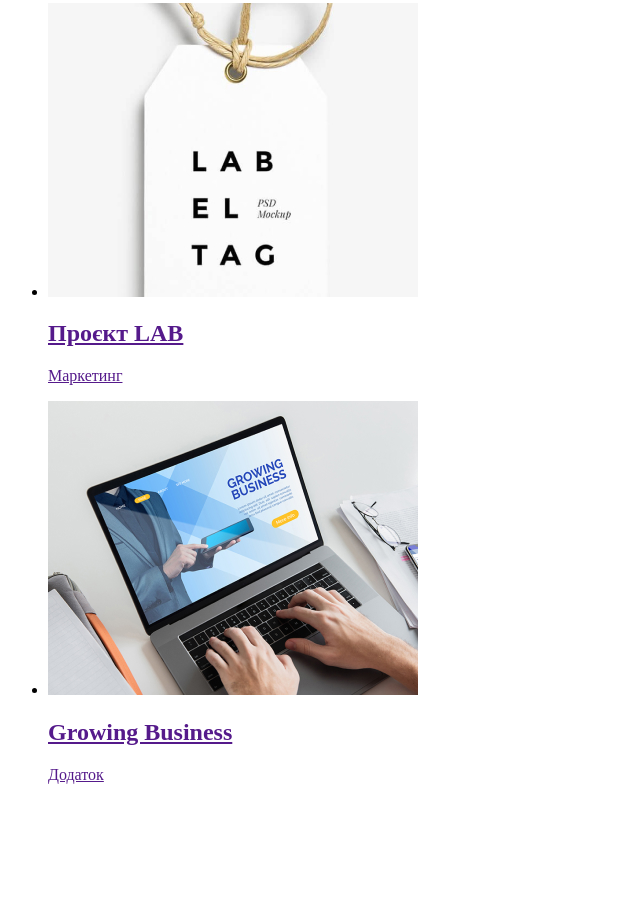
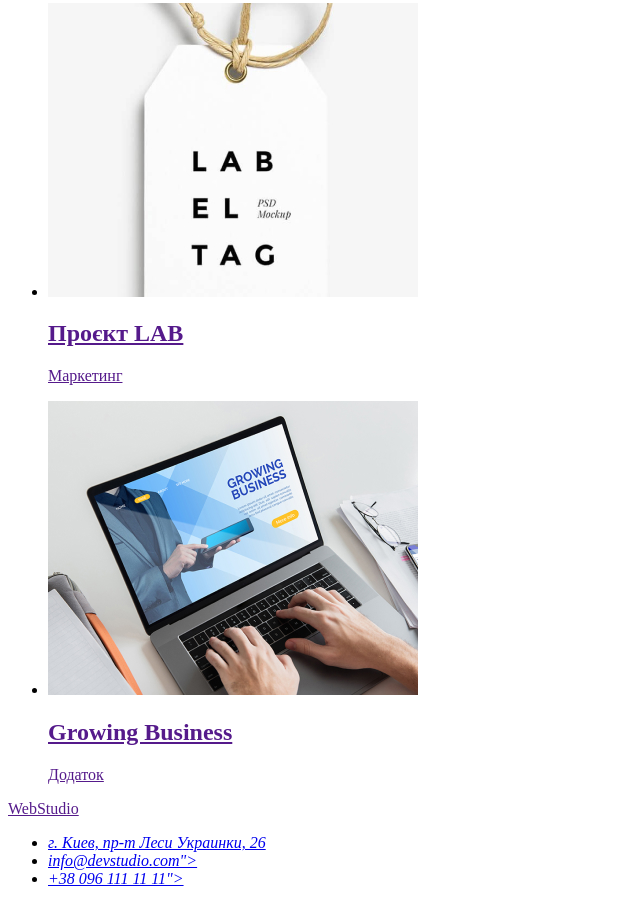
Before and after one commit to Vladyslavpugach/goit-markup-hw-02, a plain HTML site: page portfolio.html in a window 1280 px wide. Shown: the part 3125-4029 px from the top of the page, without its empty margins (0-640 px from the left). Before the commit the page ends 3925 px from the top, so only its background shows below. Drawn offline with Linux system fonts and the light colour scheme.

Commit message:
portfolio footer

```diff
--- a/portfolio.html
+++ b/portfolio.html
@@ -7,6 +7,7 @@
     <title>Portfolio</title>
   </head>
   <body>
+    <!--Шапка-->
     <header>
       <nav>
         <a href="">WebStudio</a>
@@ -21,6 +22,7 @@
         <li><a href="tel:+380961111111">+38 096 111 11 11</a></li>
       </ul>
     </header>
+    <!--Унікальний контент-->
     <main>
       <section>
         <h1>Портфоліо</h1>
@@ -98,5 +100,20 @@
         </ul>
       </section>
     </main>
+    <!--Футер-->
+    <footer>
+      <a href="">WebStudio</a>
+      <address>
+        <ul>
+          <li>
+            <a href="https://goo.gl/maps/zsof2jkgk754hyyD6" target="_blank"
+              >г. Киев, пр-т Леси Украинки, 26</a
+            >
+          </li>
+          <li><a href="mailto:info@devstudio.com">info@devstudio.com"></a></li>
+          <li><a href="tel:+380961111111">+38 096 111 11 11"></a></li>
+        </ul>
+      </address>
+    </footer>
   </body>
 </html>
```
